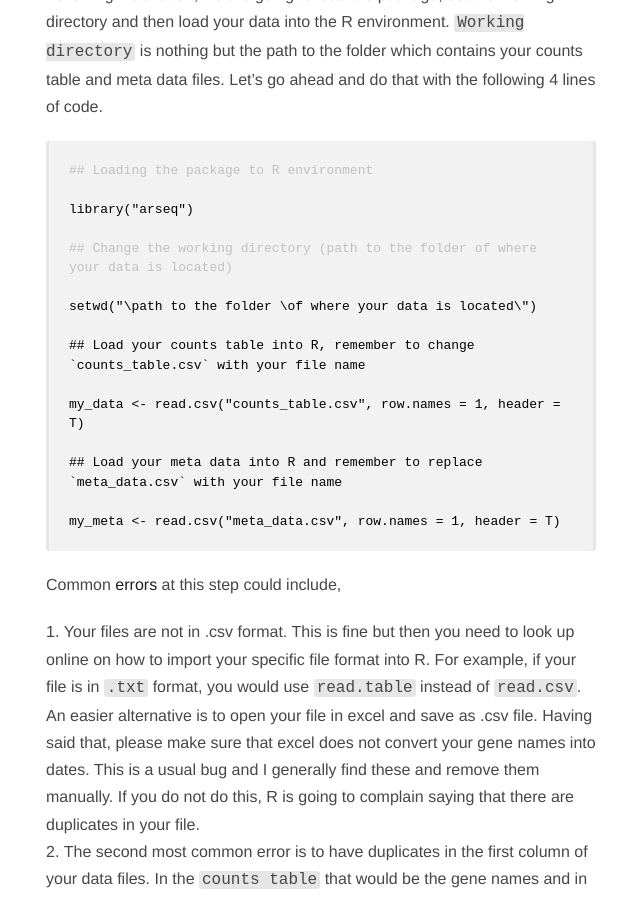
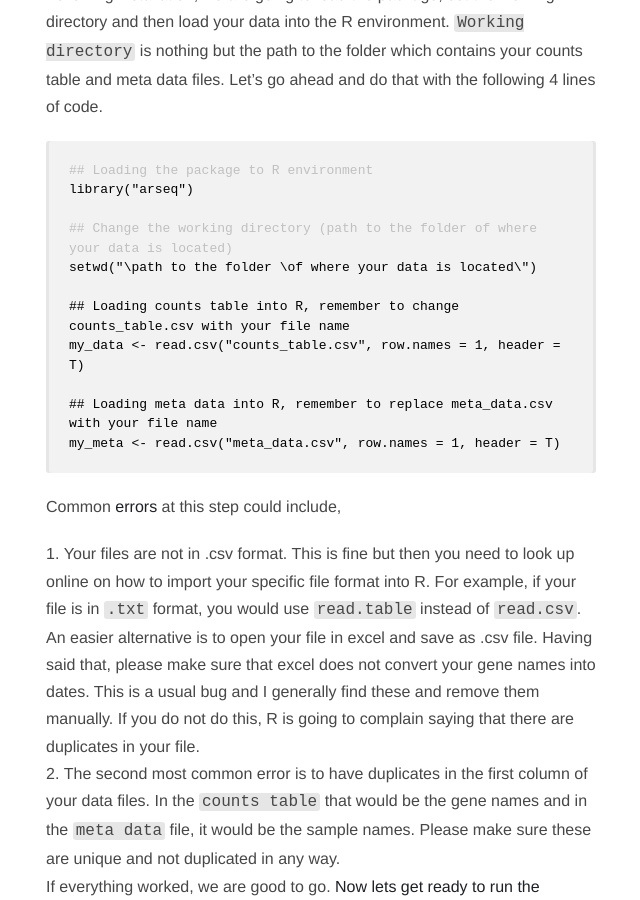
Before and after one commit to jjacklee116/ajitjohnson.github.io, a Jekyll site: the page built from _posts/2019-09-01-arseq.markdown, in a window 1280 px wide and 900 px high, scrolled down 4791 px. Shown: the whole window, without its empty margins (334-974 px from the left). Built offline with Jekyll 4.4.1, drawn with Linux system fonts in a browser that asks for light colours; nearby versions of some CDN libraries; comment, search, counter and statistics services are not loaded; some of the changed text lies outside the part shown.

Commit message:
code part

````diff
--- a/_posts/2019-09-01-arseq.markdown
+++ b/_posts/2019-09-01-arseq.markdown
@@ -92,19 +92,15 @@ Following installation, we are going to load the package, set the working direct
 
 ```R
 ## Loading the package to R environment
-
 library("arseq")
 
 ## Change the working directory (path to the folder of where your data is located)
-
 setwd("\path to the folder \of where your data is located\")
 
-## Load your counts table into R, remember to change `counts_table.csv` with your file name
-
+## Loading counts table into R, remember to change counts_table.csv with your file name
 my_data <- read.csv("counts_table.csv", row.names = 1, header = T)
 
-## Load your meta data into R and remember to replace `meta_data.csv` with your file name
-
+## Loading meta data into R, remember to replace meta_data.csv with your file name
 my_meta <- read.csv("meta_data.csv", row.names = 1, header = T)
 ```
 
````
Also changed, not shown: other parts of _posts/2019-09-01-arseq.markdown (+2 -3 lines).
